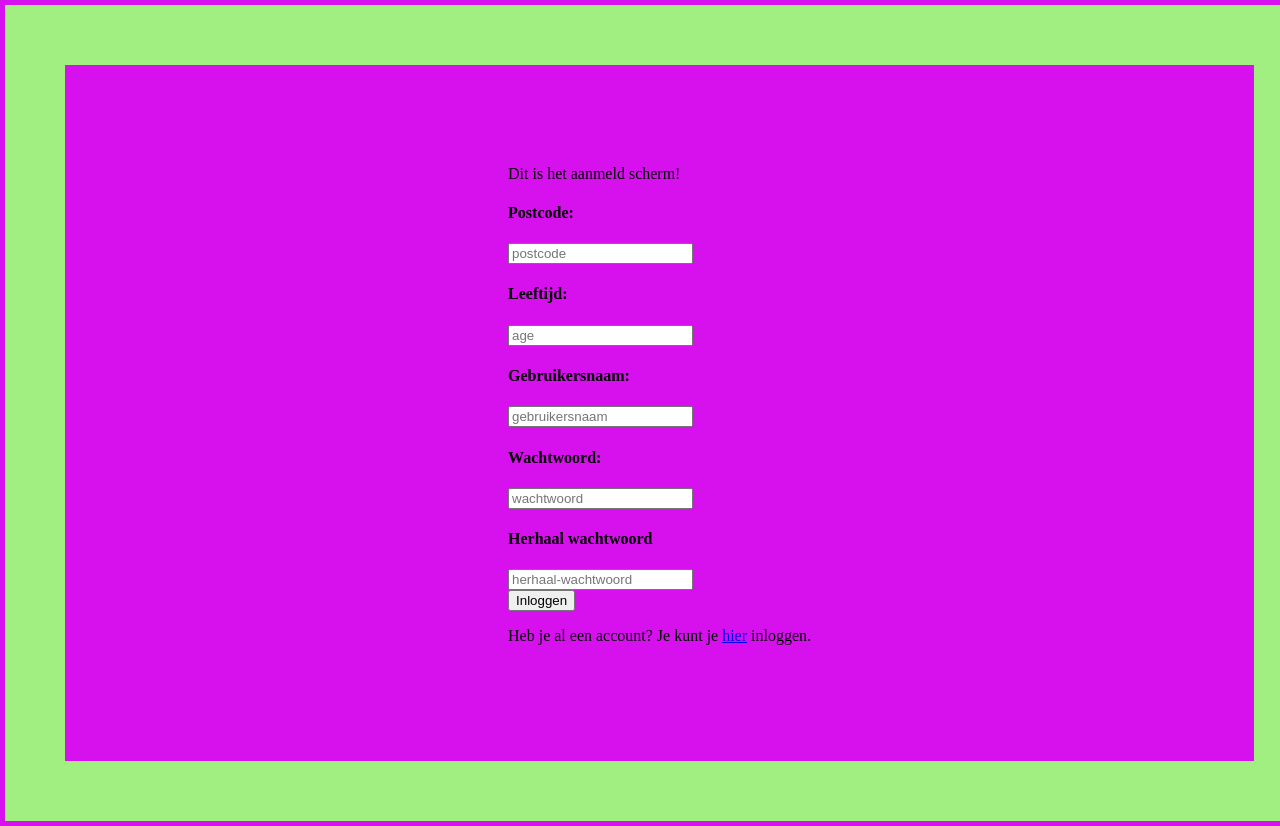
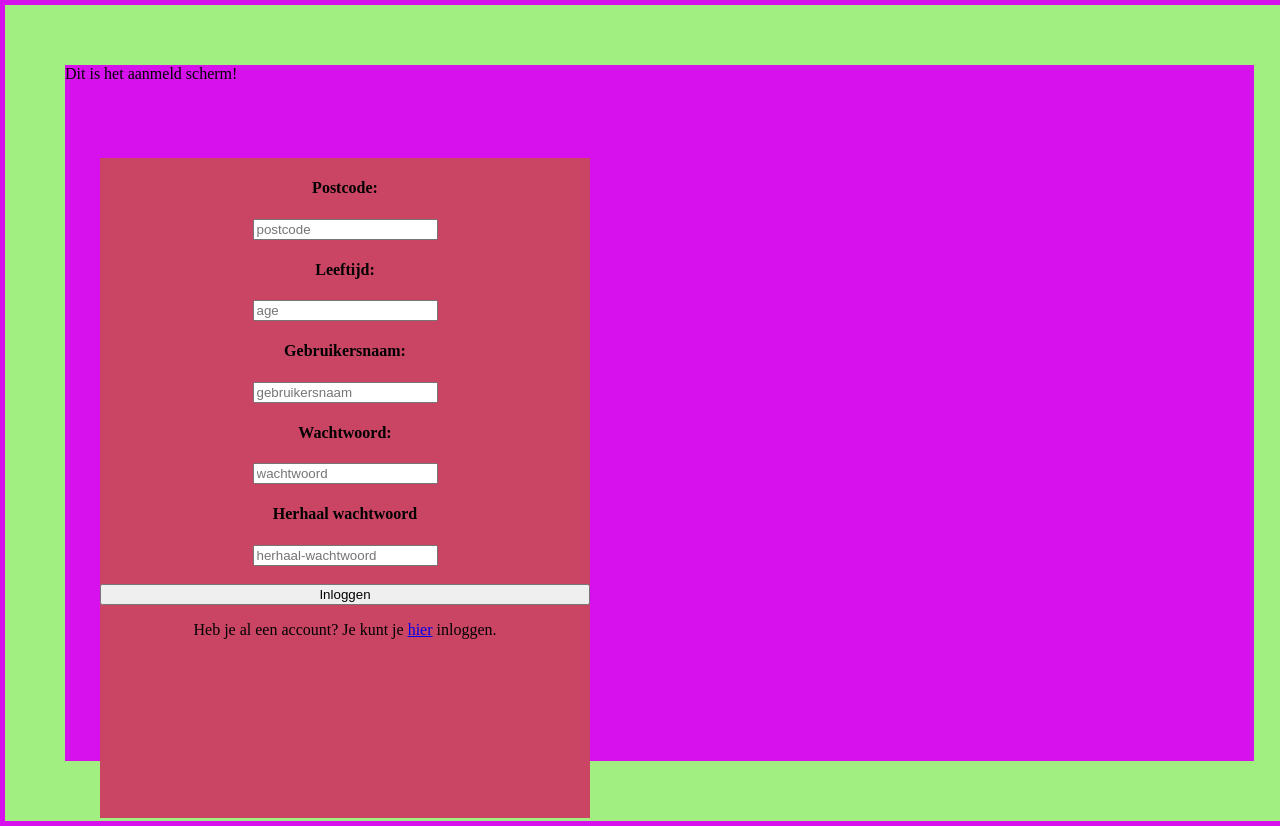
Before and after one commit to hvtk/eindopdracht-frontend-hvtk, a React (Create React App) app: page /signup in a window 1280 px wide. Shown: the top 826 px of the page. Built offline with nearby package versions, Linux system fonts and the light colour scheme.

Commit message:
add left box for input-fields

```diff
--- a/src/App.css
+++ b/src/App.css
@@ -7,8 +7,6 @@
         border: 60px solid #A1EF80;
         background-color: #D710EE;
         display: flex;
-        justify-content: center;
-        align-items: center;
         color: black;
     }
 }
--- a/src/pages/signUp/SignUp.css
+++ b/src/pages/signUp/SignUp.css
@@ -0,0 +1,11 @@
+.containerBasicStart {
+    width: 490px;
+    height: 660px;
+    background-color: #CA4564;
+    display: flex;
+    flex-direction: column;
+    justify-content: flex-start;
+    text-align: center;
+    margin-left: 35px;
+    margin-top: 75px;
+}
--- a/src/pages/signUp/SignUp.js
+++ b/src/pages/signUp/SignUp.js
@@ -5,7 +5,7 @@ import { Link } from "react-router-dom";
 
 //import './components/pageBasics/ColorBoxes.css';
 
-//import './SignUp.css';
+import './SignUp.css';
 
 
 function SignUp() {
@@ -21,7 +21,7 @@ function SignUp() {
             Dit is het aanmeld scherm!
         </div>
 
-        <form onSubmit={handleSubmit(onFormSubmit)}>
+        <form className="containerBasicStart" onSubmit={handleSubmit(onFormSubmit)}>
 
             <h4> Postcode: </h4>
 
@@ -88,8 +88,9 @@ function SignUp() {
                 type="submit" >
                 Inloggen
             </button>
+            <p>Heb je al een account? Je kunt je <Link to="/signin">hier</Link> inloggen.</p>
         </form>
-        <p>Heb je al een account? Je kunt je <Link to="/signin">hier</Link> inloggen.</p>
+
       </>
     );
 }
```
